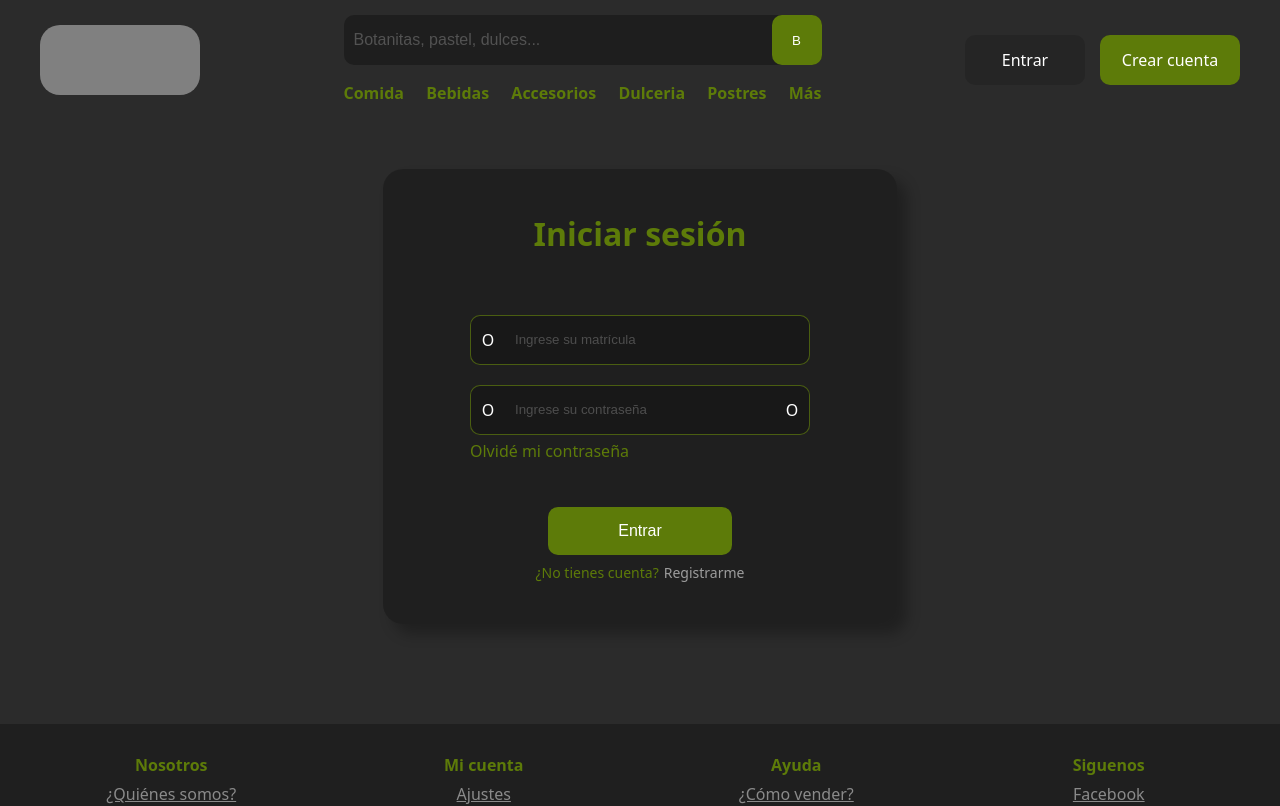
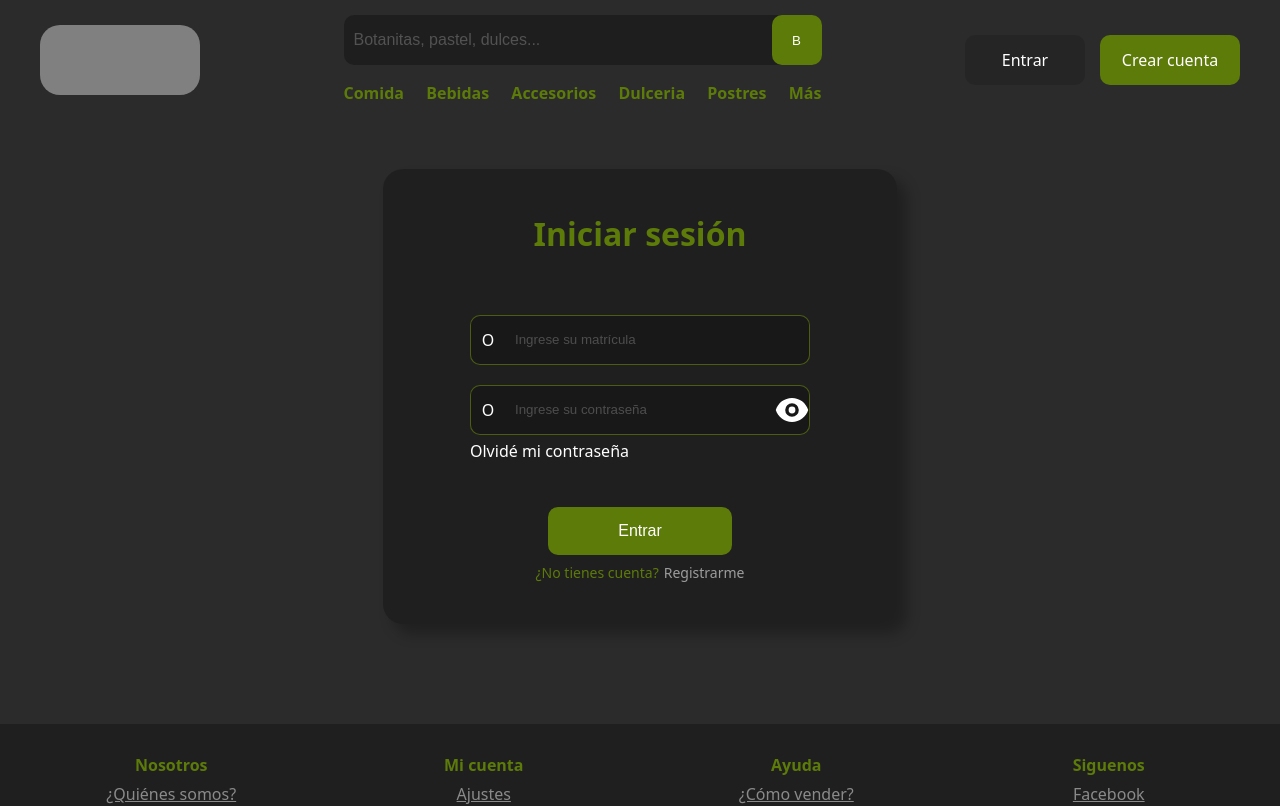
Before and after one commit to adrianhdez2/choco-market, a React (Vite) app: page /login in a window 1280 px wide. Shown: the top 806 px of the page. Built offline with nearby package versions, Linux system fonts and the light colour scheme.

Commit message:
Add logic to validate

```diff
--- a/src/pages/Login.jsx
+++ b/src/pages/Login.jsx
@@ -1,23 +1,76 @@
+import { useState } from "react"
+import ShowPassword from "../components/ShowPassword"
+
 
 function Login() {
+  const [isShow, setIsShow] = useState(false)
+  const [inputType, setInputType] = useState('password')
+  const [values, setValues] = useState({
+    matricula: '',
+    password: ''
+  })
+
+  const handleValues = (e) => {
+    let { target } = e
+    const {name, value} = target
+
+    const newValues = {
+      ...values,
+      [name]: value,
+    };
+
+    setValues(newValues);
+  }
+
+  const handleSubmit = (e) => {
+    e.preventDefault()
+    console.log(values);
+  }
+
+  const handleShow = () => {
+    setIsShow(!isShow)
+    setInputType(isShow ? 'password' : 'text')
+  }
+
   return (
     <div className="container_login">
       <div className="login">
         <h3 className="title">Iniciar sesión</h3>
-        <form id="login-form">
-
+        <form id="login-form" onSubmit={handleSubmit}>
           <div className="form_input_user form_input">
             <span className="form_input_icon">O</span>
-            <input className="input" type="text" id="matricula" name="matricula" placeholder="Ingrese su matrícula" required />
+            <input
+              className="input"
+              type="text"
+              id="matricula"
+              name="matricula"
+              placeholder="Ingrese su matrícula"
+              autoComplete="off"
+              value={values.matricula}
+              onChange={handleValues}
+              required />
           </div>
 
           <div className="form_input_password form_input">
             <span className="form_input_icon">O</span>
-            <input className="input password" type="password" id="password" name="password" placeholder="Ingrese su contraseña" required />
-            <span className="form_input_icon show_pass">O</span>
+            <input
+              className="input password"
+              type={inputType}
+              id="password"
+              name="password"
+              placeholder="Ingrese su contraseña"
+              autoComplete="off"
+              value={values.password}
+              onChange={handleValues}
+              required />
+            <span className="form_input_icon show_pass" onClick={handleShow}>
+              <ShowPassword isShow={isShow} />
+            </span>
           </div>
 
-          <a href="#" id="forgot_password">Olvidé mi contraseña</a>
+          <div id="forgot_password">
+            <a href="#" >Olvidé mi contraseña</a>
+          </div>
           <button className="btn btn_primary" type="submit">Entrar</button>
         </form>
         <p className="not_account">¿No tienes cuenta?
```
